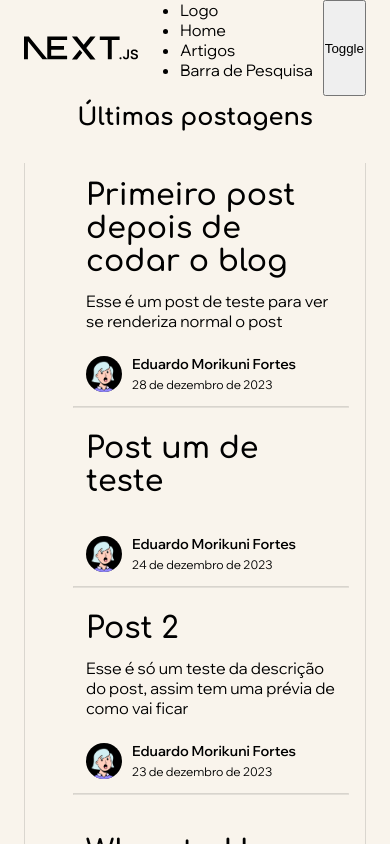
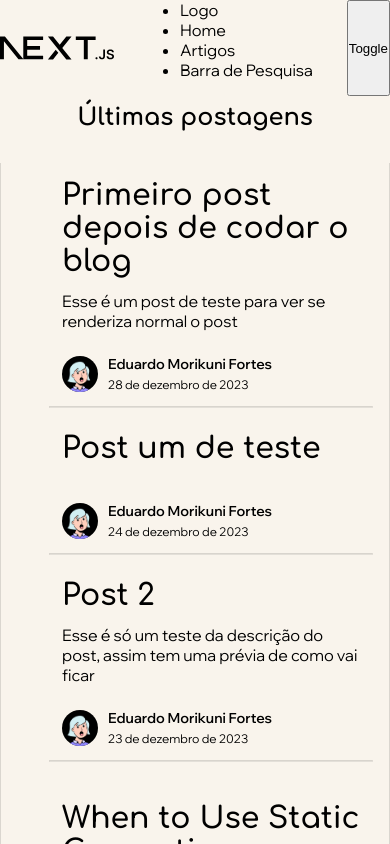
Before and after one commit to Edu-Fortes/my-blog, a Next.js app: page / in a window 390 px wide. Shown: the top 844 px of the page. Built offline with nearby package versions, Linux system fonts and the light colour scheme.

Commit message:
style(post): adjust padding and margin of post constent

```diff
--- a/app/global.css
+++ b/app/global.css
@@ -12,7 +12,6 @@ body {
   background-color: #f9f4ec;
   max-width: 80rem;
   margin: 0 auto;
-  padding-inline: 1.5rem;
 }
 
 h1,
@@ -37,3 +36,7 @@ ul {
   padding-bottom: 1rem;
   padding-left: 2rem;
 }
+
+a {
+  text-decoration: none;
+}
--- a/app/posts/[id]/style.module.css
+++ b/app/posts/[id]/style.module.css
@@ -1,5 +1,5 @@
 .post {
-  padding-inline: 10rem;
+  padding-inline: 15%;
   padding-block: 3rem;
 }
 
@@ -16,6 +16,12 @@
 
 .post__time {
   text-align: center;
+}
+
+.post__footer {
+  display: flex;
+  justify-content: space-between;
+  font-weight: 600;
 }
 
 .author {
@@ -42,3 +48,9 @@
 .article__date {
   font-size: 0.75rem;
 }
+
+@media screen and (max-width: 800px) {
+  .post {
+    padding-inline: 5%;
+  }
+}
```
Also changed, not shown: app/posts/[id]/page.js (+7 -2 lines).
